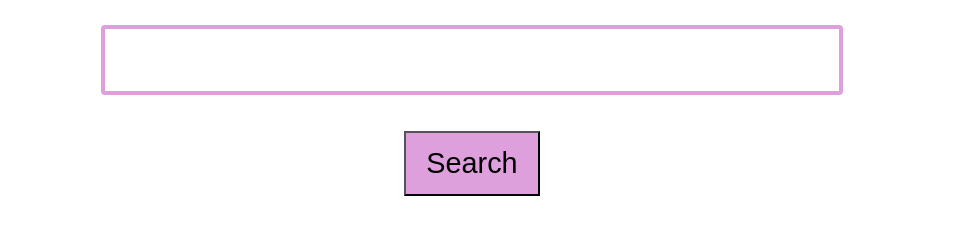
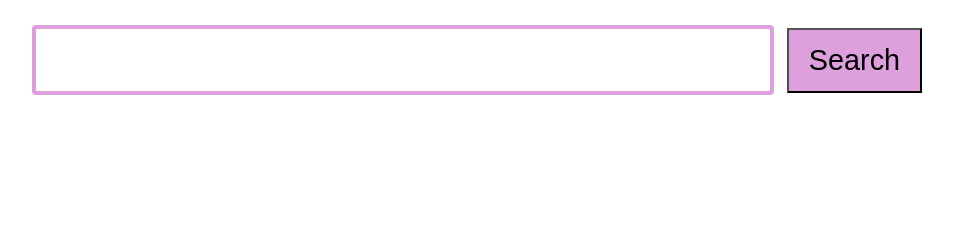
Before and after one commit to FACG6/books-autocomplete, a website: page public/html/index.html in a window 1280 px wide. Shown: the part 173-408 px from the top of the page, without its empty margins (168-1121 px from the left). Drawn offline with Linux system fonts and the light colour scheme.

Commit message:
final copy

```diff
--- a/public/css/style.css
+++ b/public/css/style.css
@@ -65,8 +65,7 @@ width: 58vw;
  }
 
  .buttonDiv{
-
-    width: 23vw;
+    display: inline;
  }
 
 
--- a/public/html/index.html
+++ b/public/html/index.html
@@ -15,11 +15,13 @@
                 <form class="form" id="the-form">
                     <h2 class="enterBook">Enter book name:</h2>
                     <input autocomplete="off" type="text" name="book-search" id="bookSearch"  list="dataList" class="book-Search"></input>
+
+                    <div class="buttonDiv">
+                    <button type="submit" id="show"  class="button">Search</button>
+                        <br>
                     <datalist id="dataList">
 
                     </datalist>
-                    <div class="buttonDiv">
-                    <button type="submit" id="show"  class="button">Search</button>
                     </div>
                     <ul id="unorderedList">
 
--- a/public/js/dom.js
+++ b/public/js/dom.js
@@ -34,10 +34,8 @@ show.addEventListener('click', (e) => {
                 const parameter = document.createElement('div');
             parameter.textContent=JSON.stringify(response[0]);
             for(let i in response[0] ){
-                console.log(i,546546546);
             let li = document.createElement('li');
             li.innerHTML = i + ' : ' + response[0][i];
-            console.log(li);
             unorderedList.appendChild(li);
             }
             }
--- a/src/handler.js
+++ b/src/handler.js
@@ -1,6 +1,7 @@
 const path = require('path');
 const fs = require('fs');
 const queryString = require('querystring');
+
 const handleHome = (request, response) => {
     const endpoint = request.url;
     const filePath = path.join(__dirname, '..', 'public', 'html', 'index.html');
@@ -28,7 +29,6 @@ const staticHandler = (request, response) => {
         png: 'image/png'
     }
     const filePath = path.join(__dirname, '..', endpoint);
-    console.log(filePath)
     const extension = endpoint.split('.')[1];
     fs.readFile(filePath, (error, file) => {
         if (error) {
@@ -36,7 +36,6 @@ const staticHandler = (request, response) => {
             response.end('<h2>Page Not Found</h2>');
         }
         else {
-            console.log(extension)
             response.writeHead(200, { 'Content-Type': contentType[extension] });
             response.end(file);
         }
--- a/src/server.js
+++ b/src/server.js
@@ -1,5 +1,6 @@
 const http = require('http');
 const router = require('./router.js');
+
 const port = process.env.PORT || 5000;
 const server = http.createServer(router);
 server.listen(port,()=>{
```
